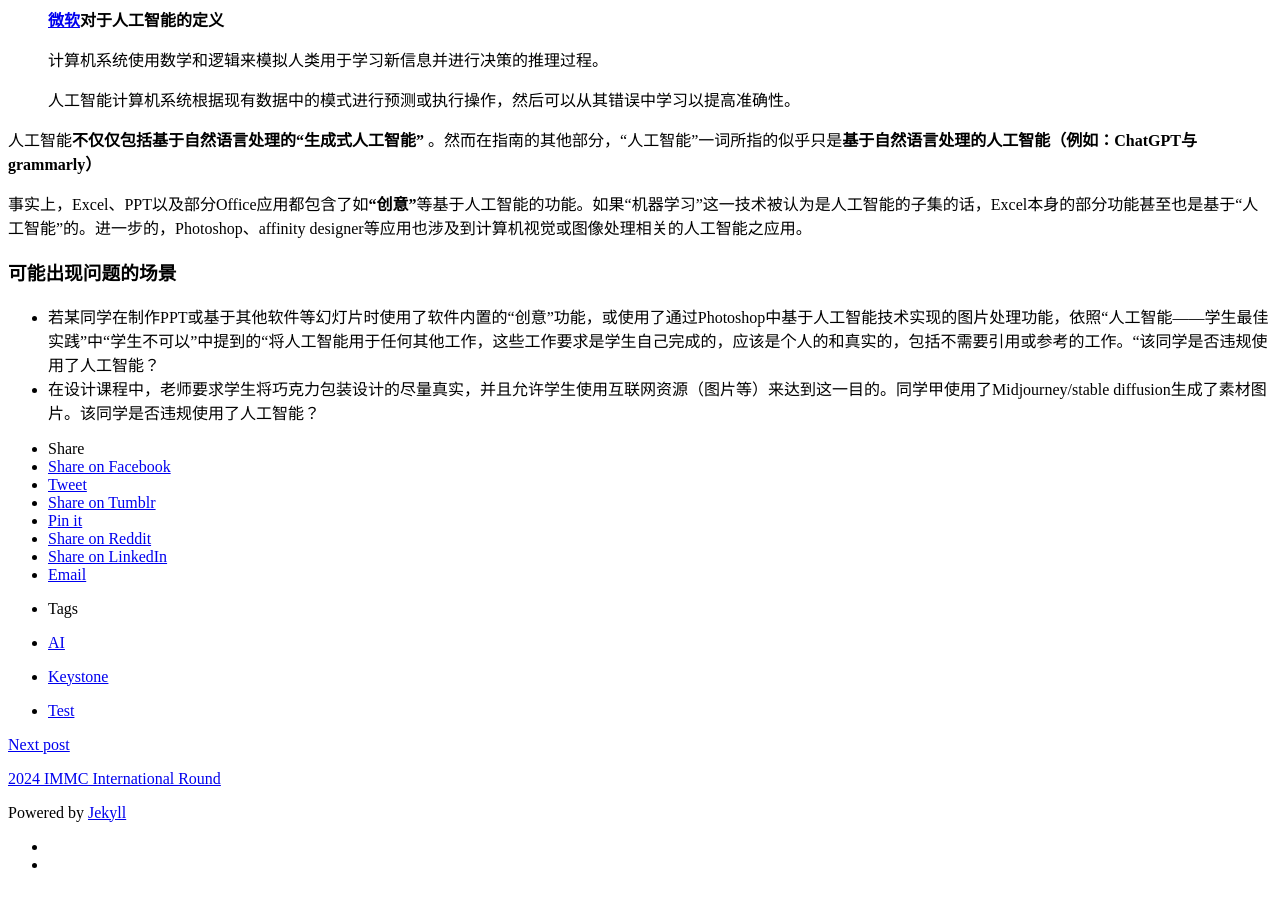
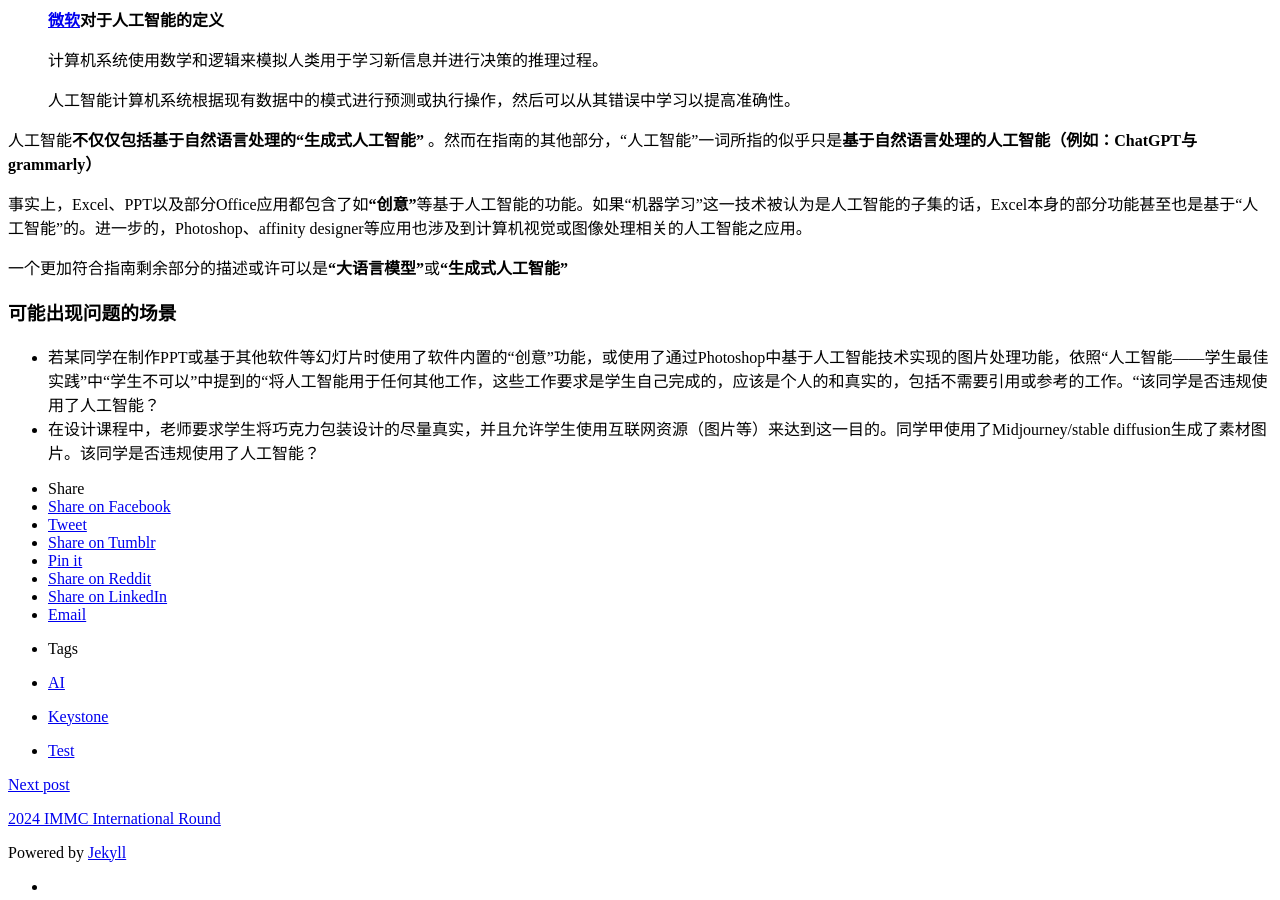
Before and after one commit to JeremyZXi/jeremyzxi.github.io, a Jekyll site: the page built from _posts/2024-3-28-thoughts-on-keystone-ai-policy.md, in a window 1280 px wide and 900 px high, scrolled down 1229 px. Built offline with Jekyll 4.4.1, drawn with Linux system fonts in a browser that asks for light colours; comment, search, counter and statistics services are not loaded.

Commit message:
updateAI

```diff
--- a/_posts/2024-3-28-thoughts-on-keystone-ai-policy.md
+++ b/_posts/2024-3-28-thoughts-on-keystone-ai-policy.md
@@ -38,6 +38,8 @@ tags: [Test, AI, Keystone]
 
 事实上，Excel、PPT以及部分Office应用都包含了如**“创意”**等基于人工智能的功能。如果“机器学习”这一技术被认为是人工智能的子集的话，Excel本身的部分功能甚至也是基于“人工智能”的。进一步的，Photoshop、affinity designer等应用也涉及到计算机视觉或图像处理相关的人工智能之应用。
 
+一个更加符合指南剩余部分的描述或许可以是**“大语言模型”**或**“生成式人工智能”**
+
 ### 可能出现问题的场景
 - 若某同学在制作PPT或基于其他软件等幻灯片时使用了软件内置的“创意”功能，或使用了通过Photoshop中基于人工智能技术实现的图片处理功能，依照“人工智能——学生最佳实践”中“学生不可以”中提到的“将人工智能用于任何其他工作，这些工作要求是学生自己完成的，应该是个人的和真实的，包括不需要引用或参考的工作。“该同学是否违规使用了人工智能？
 - 在设计课程中，老师要求学生将巧克力包装设计的尽量真实，并且允许学生使用互联网资源（图片等）来达到这一目的。同学甲使用了Midjourney/stable diffusion生成了素材图片。该同学是否违规使用了人工智能？
```
